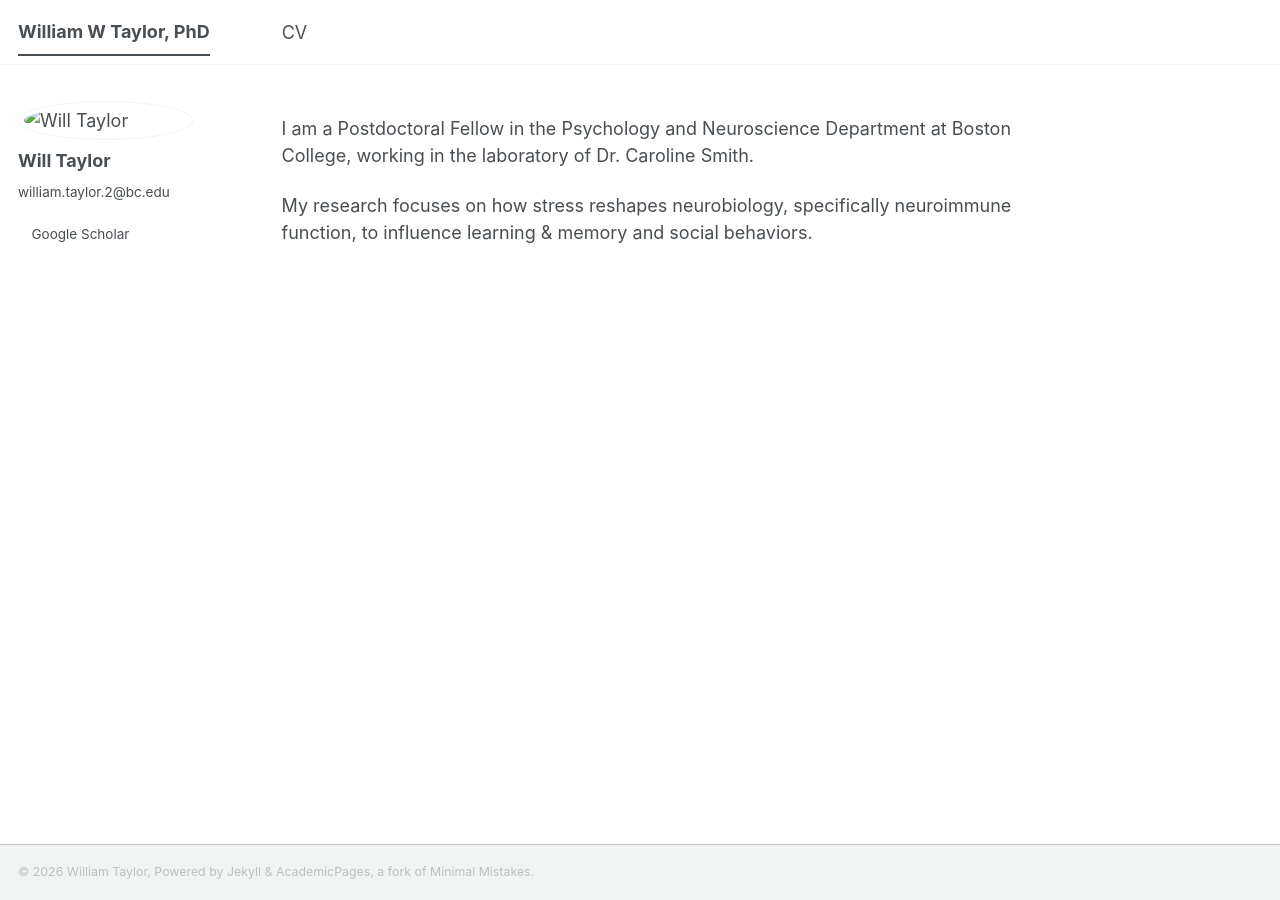
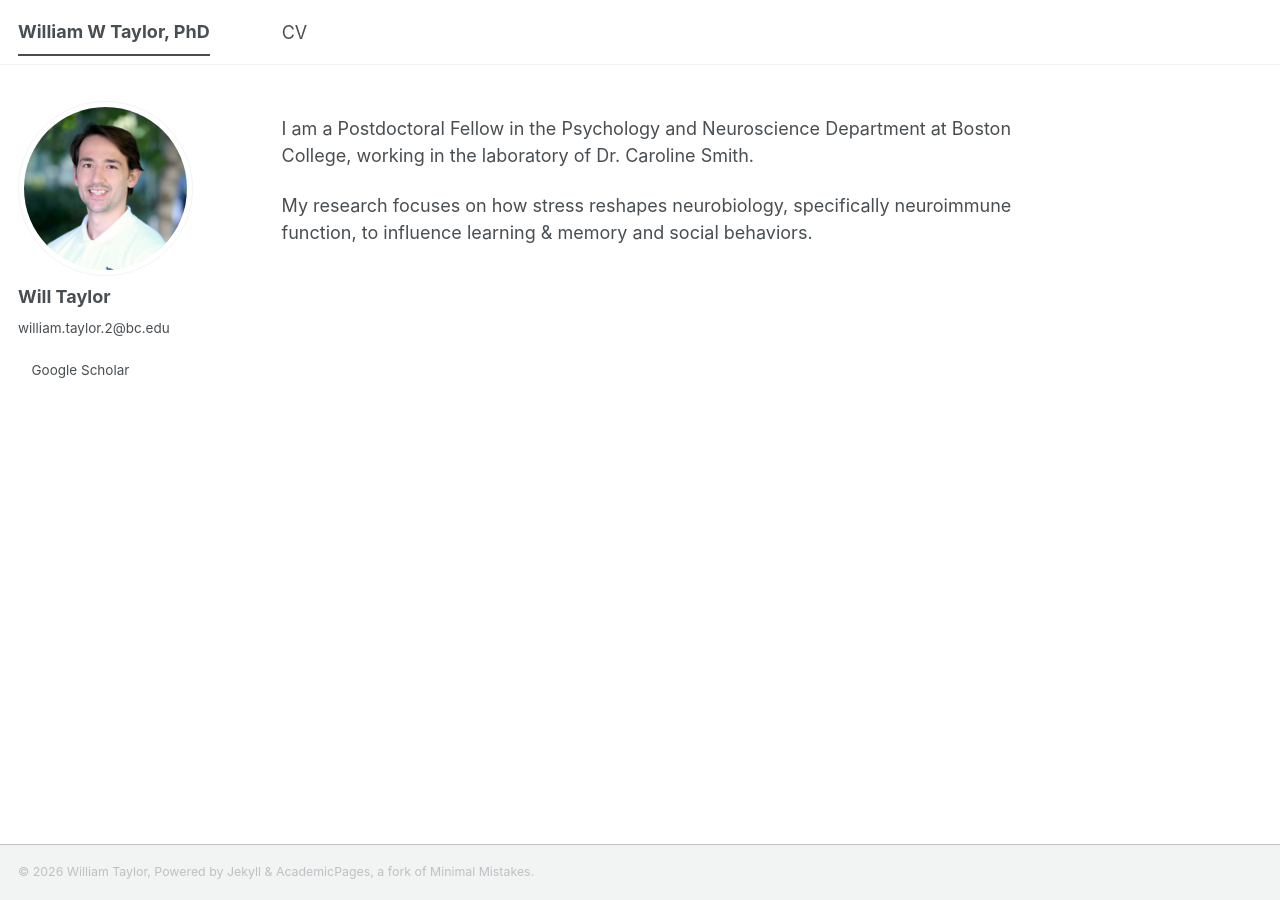
Before and after one commit to williamwtaylor/williamwtaylor.github.io, a Jekyll site: the page built from _pages/about.md, in a window 1280 px wide. Built offline with Jekyll 4.4.1, drawn with Linux system fonts in a browser that asks for light colours; a style sheet for code colours, icons or effects is not loaded.

Commit message:
Update _config.yml

```diff
--- a/_config.yml
+++ b/_config.yml
@@ -23,7 +23,7 @@ repository               : "williamwtaylor/williamwtaylor.github.io"
 #               Additional customization can be done by editing /_includes/author-profile.html
 author:
   # Biographic information
-  avatar           : "Will head shot.png"
+  avatar           : "Will_headshot.png"
   name             : "Will Taylor"
   pronouns         : # example: "she/her"
   bio              : "william.taylor.2@bc.edu"
```
